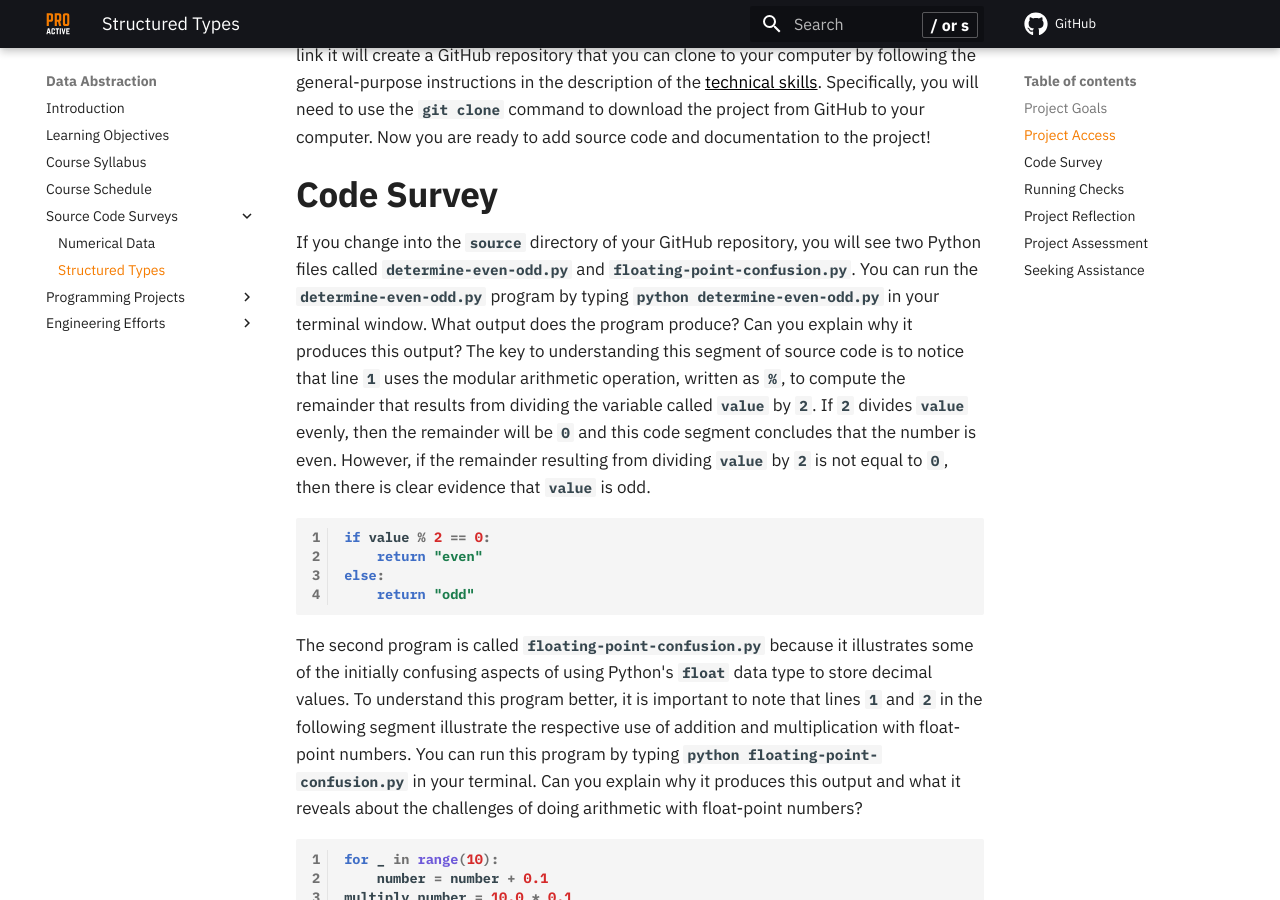
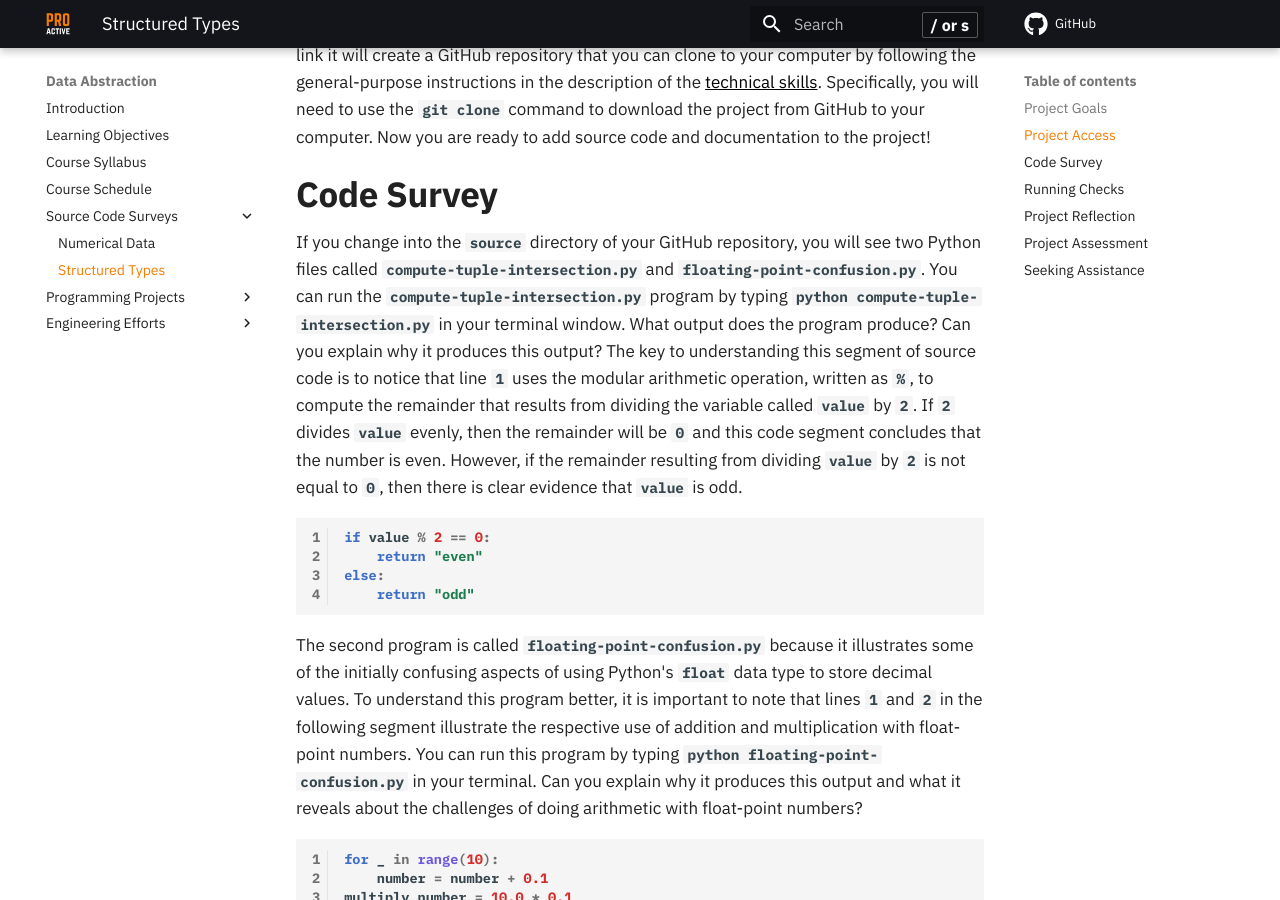
Before and after one commit to ProactiveProgrammers/www.proactiveprogrammers.com, an MkDocs documentation site: the page built from docs/data-abstraction/source-code-surveys/structured-types.md, in a window 1280 px wide and 900 px high, scrolled down 643 px. Built offline with MkDocs 1.6.1 and Material for MkDocs 9.7.7, drawn with Linux system fonts in a browser that asks for light colours; comment, search, counter and statistics services are not loaded.

Commit message:
fix: Use correct name of program in structured-types.

```diff
--- a/docs/data-abstraction/source-code-surveys/structured-types.md
+++ b/docs/data-abstraction/source-code-surveys/structured-types.md
@@ -31,9 +31,9 @@ project!
 ## Code Survey
 
 If you change into the `source` directory of your GitHub repository, you will
-see two Python files called `determine-even-odd.py` and
-`floating-point-confusion.py`. You can run the `determine-even-odd.py` program
-by typing `python determine-even-odd.py` in your terminal window. What output
+see two Python files called `compute-tuple-intersection.py` and
+`floating-point-confusion.py`. You can run the `compute-tuple-intersection.py` program
+by typing `python compute-tuple-intersection.py` in your terminal window. What output
 does the program produce? Can you explain why it produces this output? The key
 to understanding this segment of source code is to notice that line `1` uses the
 modular arithmetic operation, written as `%`, to compute the remainder that
```
